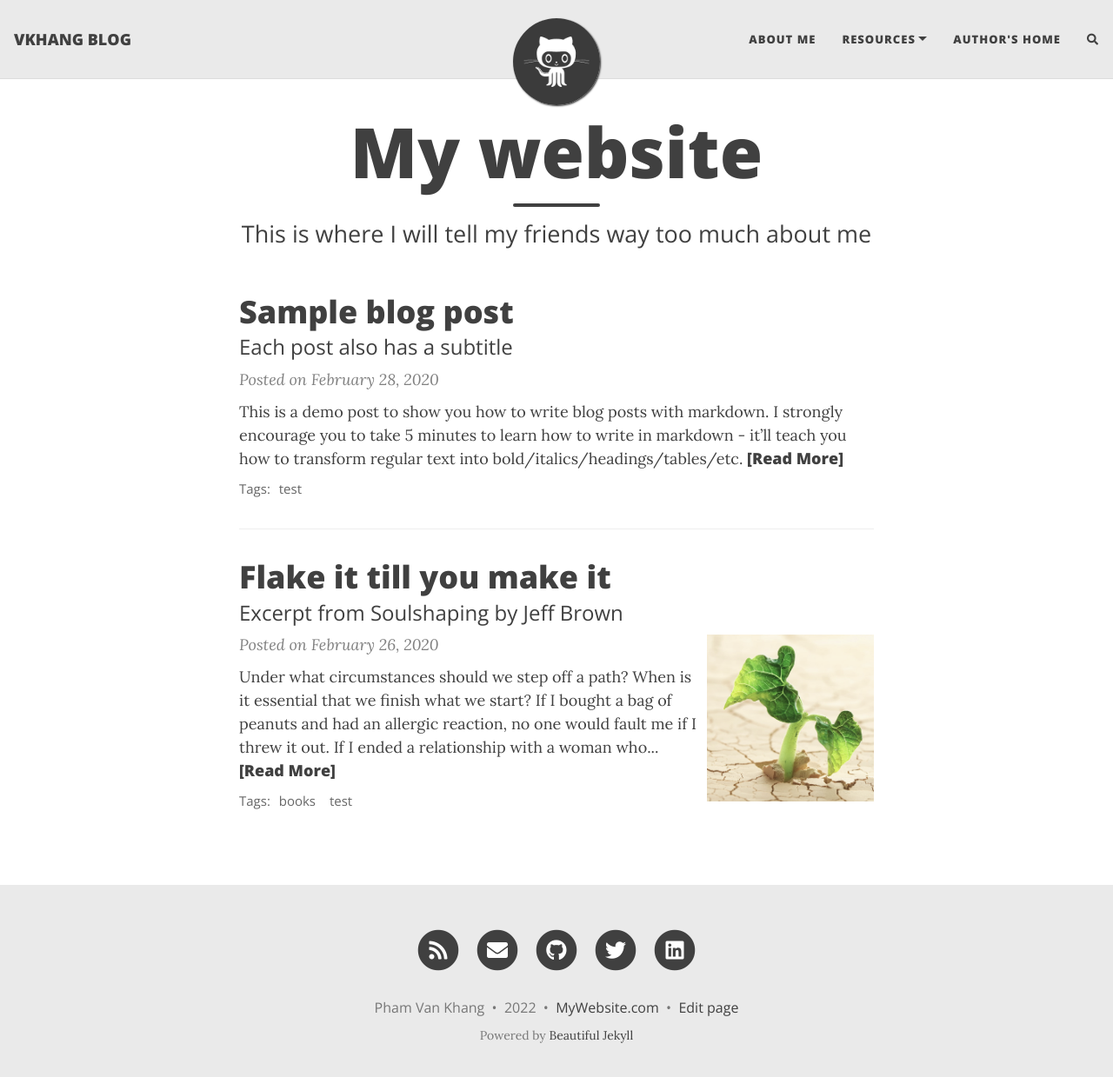
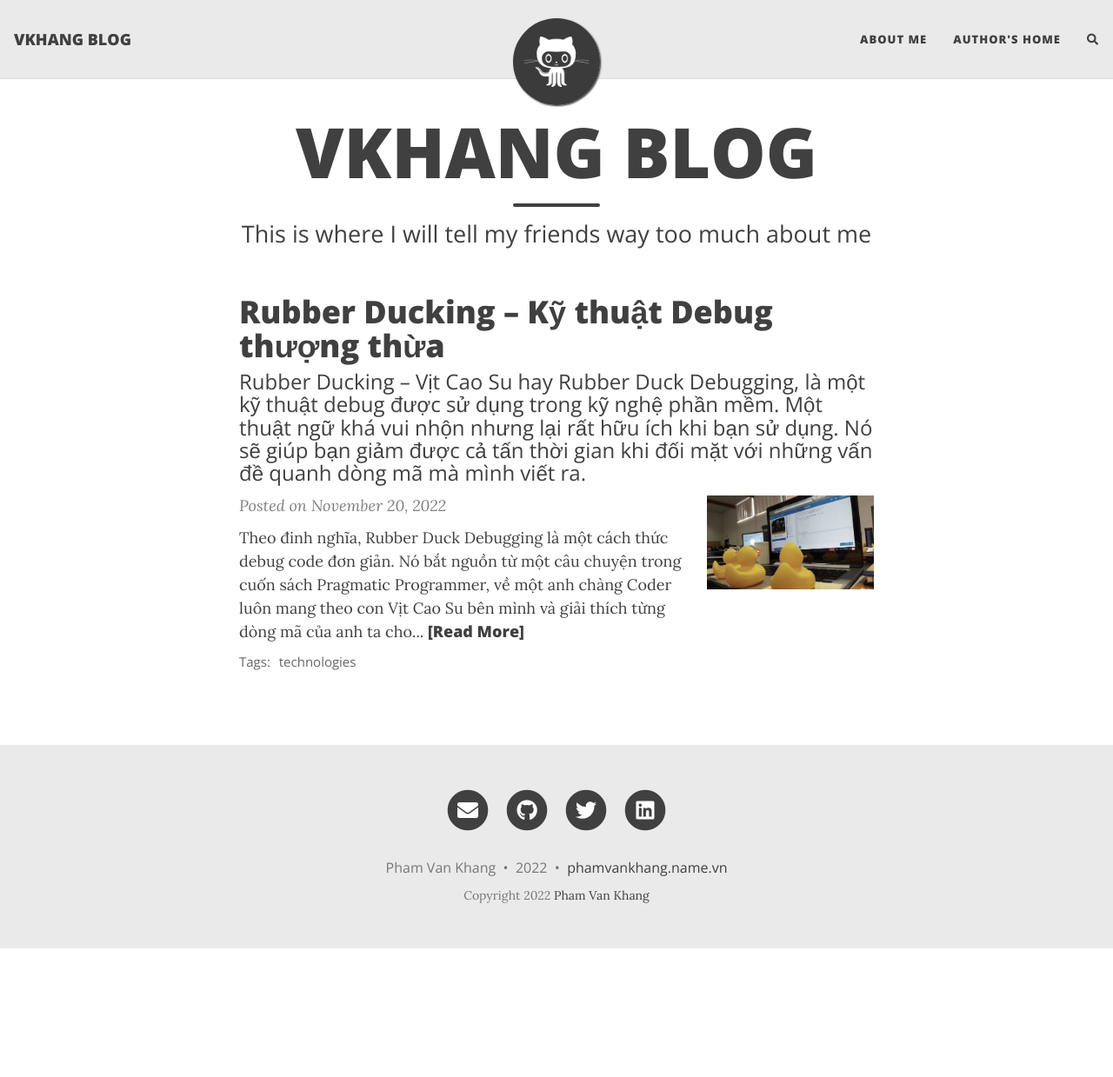
Before and after one commit to vkhangstack/vkhangstack.github.io, a Jekyll site: the page built from index.html, in a window 1280 px wide and 1252 px high. Shown: the top 1239 px of the window at 87% size. Built offline with Jekyll 4.4.1, drawn with Linux system fonts in a browser that asks for light colours; nearby versions of some CDN libraries; the list of posts is cut into pages by our own code; comment, search, counter and statistics services are not loaded.

Commit message:
Edit and push content

````diff
--- a/_config.yml
+++ b/_config.yml
@@ -21,9 +21,9 @@ author: Pham Van Khang
 
 navbar-links:
   About Me: "aboutme"
-  Resources:
-    - Beautiful Jekyll: "https://phamvankhang.name.vn"
-    - Learn markdown: "https://www.markdowntutorial.com/"
+  # Resources:
+  #   - Beautiful Jekyll: "https://phamvankhang.name.vn"
+  #   - Learn markdown: "https://www.markdowntutorial.com/"
   Author's home: "https://phamvankhang.name.vn"
 
 ################
@@ -49,7 +49,7 @@ round-avatar: true
 # Uncomment the links you want to show and add your information to each one.
 social-network-links:
   email: "phamvankhang.tvi@gmail.com"
-  rss: true # remove this line if you don't want to show an RSS link at the bottom
+  rss: false # remove this line if you don't want to show an RSS link at the bottom
   # facebook: deanattali
   github: vkhangstack
   twitter: hx10r
@@ -93,7 +93,7 @@ share-links-active:
 
 # How to display the link to your website in the footer
 # Remove this if you don't want a link in the footer
-url-pretty: "MyWebsite.com"
+url-pretty: "phamvankhang.name.vn"
 
 # Excerpt word length - Truncate the excerpt of each post on the feed page to the specified number of words
 excerpt_length: 50
@@ -108,7 +108,7 @@ feed_show_tags: true
 post_search: true
 
 # Add a button in the footer to edit the current page. Only works if your website is hosted on GitHub
-edit_page_button: true
+edit_page_button: false
 
 # Allow sub-menu items (second-level navigation menu items) to be longer than the top-level menu
 # If this setting is off, then long sub-menu words might get cut off
@@ -162,7 +162,7 @@ footer-hover-col: "#0085A1"
 #gtag: ""
 
 # Fill in your Google Analytics ID to track your website using Google Analytics
-#google_analytics: ""
+google_analytics: "G-7E1DXJDMD6"
 
 # Fill in your Cloudflare Analytics beacon token to track your website using Cloudflare Analytics
 #cloudflare_analytics: ""
--- a/_includes/footer.html
+++ b/_includes/footer.html
@@ -20,26 +20,30 @@
           {% if site.url-pretty %}
           &nbsp;&bull;&nbsp;
           <span class="author-site">
-          <a href="{% if site.url-canonical %}{{ site.url-canonical }}{% else %}{{ '' | absolute_url }}{% endif %}">{{ site.url-pretty }}</a>
+            <a href="{% if site.url-canonical %}{{ site.url-canonical }}{% else %}{{ '' | absolute_url }}{% endif %}">{{
+              site.url-pretty }}</a>
           </span>
           {% endif %}
 
           {% if site.matomo %}
           {% if site.matomo.opt-out %}
           &nbsp;&bull;&nbsp;
-          <a href="http://{{- site.matomo.uri -}}/index.php?module=CoreAdminHome&action=optOut" target="_blank" class="text_muted">Do-not-Track</a>
+          <a href="http://{{- site.matomo.uri -}}/index.php?module=CoreAdminHome&action=optOut" target="_blank"
+            class="text_muted">Do-not-Track</a>
           {% endif %}
           {% endif%}
 
           {% if site.edit_page_button and site.github.repository_url %}
           &nbsp;&bull;&nbsp;
-        <a title="Edit this page on GitHub" href="{{ site.github.repository_url }}/edit/{{ site.github.source.branch }}/{{ page.path }}" class="text_muted">Edit page</a>
+          <a title="Edit this page on GitHub"
+            href="{{ site.github.repository_url }}/edit/{{ site.github.source.branch }}/{{ page.path }}"
+            class="text_muted">Edit page</a>
           {% endif%}
 
         </p>
         {% unless site.remove-ads %}<p class="theme-by text-muted">
-        Powered by
-        <a href="https://beautifuljekyll.com">Beautiful Jekyll</a>
+          Copyright 2022
+          <a href="https://phamvankhang.name.vn">Pham Van Khang</a>
         </p>{% endunless %}
       </div>
     </div>
--- a/_posts/2020-02-26-flake-it-till-you-make-it.md
+++ /dev/null
@@ -1,17 +0,0 @@
----
-layout: post
-title: Flake it till you make it
-subtitle: Excerpt from Soulshaping by Jeff Brown
-cover-img: /assets/img/path.jpg
-thumbnail-img: /assets/img/thumb.png
-share-img: /assets/img/path.jpg
-tags: [books, test]
----
-
-Under what circumstances should we step off a path? When is it essential that we finish what we start? If I bought a bag of peanuts and had an allergic reaction, no one would fault me if I threw it out. If I ended a relationship with a woman who hit me, no one would say that I had a commitment problem. But if I walk away from a seemingly secure route because my soul has other ideas, I am a flake?
-
-The truth is that no one else can definitively know the path we are here to walk. It’s tempting to listen—many of us long for the omnipotent other—but unless they are genuine psychic intuitives, they can’t know. All others can know is their own truth, and if they’ve actually done the work to excavate it, they will have the good sense to know that they cannot genuinely know anyone else’s. Only soul knows the path it is here to walk. Since you are the only one living in your temple, only you can know its scriptures and interpretive structure.
-
-At the heart of the struggle are two very different ideas of success—survival-driven and soul-driven. For survivalists, success is security, pragmatism, power over others. Success is the absence of material suffering, the nourishing of the soul be damned. It is an odd and ironic thing that most of the material power in our world often resides in the hands of younger souls. Still working in the egoic and material realms, they love the sensations of power and focus most of their energy on accumulation. Older souls tend not to be as materially driven. They have already played the worldly game in previous lives and they search for more subtle shades of meaning in this one—authentication rather than accumulation. They are often ignored by the culture at large, although they really are the truest warriors.
-
-A soulful notion of success rests on the actualization of our innate image. Success is simply the completion of a soul step, however unsightly it may be. We have finished what we started when the lesson is learned. What a fear-based culture calls a wonderful opportunity may be fruitless and misguided for the soul. Staying in a passionless relationship may satisfy our need for comfort, but it may stifle the soul. Becoming a famous lawyer is only worthwhile if the soul demands it. It is an essential failure if you are called to be a monastic this time around. If you need to explore and abandon ten careers in order to stretch your soul toward its innate image, then so be it. Flake it till you make it.
--- a/_posts/2020-02-28-test-markdown.md
+++ /dev/null
@@ -1,78 +0,0 @@
----
-layout: post
-title: Sample blog post
-subtitle: Each post also has a subtitle
-gh-repo: daattali/beautiful-jekyll
-gh-badge: [star, fork, follow]
-tags: [test]
-comments: true
----
-
-This is a demo post to show you how to write blog posts with markdown.  I strongly encourage you to [take 5 minutes to learn how to write in markdown](https://markdowntutorial.com/) - it'll teach you how to transform regular text into bold/italics/headings/tables/etc.
-
-**Here is some bold text**
-
-## Here is a secondary heading
-
-Here's a useless table:
-
-| Number | Next number | Previous number |
-| :------ |:--- | :--- |
-| Five | Six | Four |
-| Ten | Eleven | Nine |
-| Seven | Eight | Six |
-| Two | Three | One |
-
-
-How about a yummy crepe?
-
-![Crepe](https://s3-media3.fl.yelpcdn.com/bphoto/cQ1Yoa75m2yUFFbY2xwuqw/348s.jpg)
-
-It can also be centered!
-
-![Crepe](https://s3-media3.fl.yelpcdn.com/bphoto/cQ1Yoa75m2yUFFbY2xwuqw/348s.jpg){: .mx-auto.d-block :}
-
-Here's a code chunk:
-
-~~~
-var foo = function(x) {
-  return(x + 5);
-}
-foo(3)
-~~~
-
-And here is the same code with syntax highlighting:
-
-```javascript
-var foo = function(x) {
-  return(x + 5);
-}
-foo(3)
-```
-
-And here is the same code yet again but with line numbers:
-
-{% highlight javascript linenos %}
-var foo = function(x) {
-  return(x + 5);
-}
-foo(3)
-{% endhighlight %}
-
-## Boxes
-You can add notification, warning and error boxes like this:
-
-### Notification
-
-{: .box-note}
-**Note:** This is a notification box.
-
-### Warning
-
-{: .box-warning}
-**Warning:** This is a warning box.
-
-### Error
-
-{: .box-error}
-**Error:** This is an error box.
--- /dev/null
+++ b/_posts/2022-11-20-rubber-ducking.md
@@ -0,0 +1,26 @@
+---
+layout: post
+title: Rubber Ducking – Kỹ thuật Debug thượng thừa
+subtitle: Rubber Ducking – Vịt Cao Su hay Rubber Duck Debugging, là một kỹ thuật debug được sử dụng trong kỹ nghệ phần mềm. Một thuật ngữ khá vui nhộn nhưng lại rất hữu ích khi bạn sử dụng. Nó sẽ giúp bạn giảm được cả tấn thời gian khi đối mặt với những vấn đề quanh dòng mã mà mình viết ra.
+cover-img: /assets/img/duck.jpeg
+thumbnail-img: /assets/img/duck.jpeg
+share-img: /assets/img/duck.jpeg
+tags: [technologies]
+---
+
+Theo đinh nghĩa, Rubber Duck Debugging là một cách thức debug code đơn giản. Nó bắt nguồn từ một câu chuyện trong cuốn sách Pragmatic Programmer, về một anh chàng Coder luôn mang theo con Vịt Cao Su bên mình và giải thích từng dòng mã của anh ta cho con Vịt Cao Su ấy.
+
+Phương pháp xoay quanh ý tưởng này rất đơn giản, bạn cố gắng giải thích code của mình cho những vật vô tri, tỉ dụ con Vịt Cao Su. Điều này giúp bạn phá vỡ những vấn đề mà bạn đang cố hoàn thiện với dòng code của mình. Bằng cách này, bạn thoát ra khỏi khuôn suy nghĩ của bạn, và thực sự giải thích những gì đang xảy ra với code của bạn. Bặp cách lặp đi lặp lại kỹ thuật Rubber Ducking, lập trình viên có thể xử lý được vấn đề mà không cần phải Google nó.
+
+Lưu ý một chút, thay vì giải thích code của bạn với con Vịt Sao Su, bạn hoàn toàn có thể giải thích nó với đồng nghiệp hoặc bạn bè của bạn, những người có thể sẽ đưa ra lời khuyên hữu ích cho bạn nếu như họ đã từng gặp vấn đề tương tự. Bạn thực sự không biết ai đã gặp vấn đề tương tự chưa, nhưng hãy cố thử giải thích cho họ về cách hoạt động của code bạn viết ra.
+
+Nhìn chung, Vịt Cao Su là một thứ không có kinh nghiệm về code, giải thích cho nó hiểu cũng giống như bạn giải thích cho một người không biết gì về viết mã. Việc giải thích này giúp cho bạn vận dụng những từ ngữ dễ hiểu, phi kỹ thuật, những liên tưởng tới vấn đề và tránh những chi tiết không cần thiết khi xử lý vấn đề (Ví dụ quá tập trung vào 1 thuật ngữ chuyên ngành).
+
+Nào bây giờ hãy cùng thực hành, giải thích cho con Vịt Cao Su của bạn hiểu về đoạn code mà bạn đang viết và vấn đề bạn đang gặp phải. Nếu không có Vịt, hãy thử giải thích với cái cây trên bàn của bạn hoặc Comtor trong dự án của bạn. Tôi đã dừng dành gần 1 tiếng đồng hồ để giải thích về dự án và các thuật ngữ dùng cho việc coding cho một bạn Comtor chưa có kiến thức gì về IT.
+
+Có một số cách mà tôi cũng hay thử như:
+
+- Khi không thể giải quyết được vấn đề, hãy đi ra ngoài làm cốc trà đá, hoặc chợp mắt 1 chút.
+- Nếu gặp vấn đề về Code, hãy gọi một ai đó ra ngồi cạnh bạn, cố giải thích cho họ hiểu các bước mà bạn đã thực hiện với code, mô tả đầu ra mong muốn và vấn đề mà bạn đang gặp phải.
+
+Hy vọng bài viết sẽ hữu ích với bạn.
--- a/index.html
+++ b/index.html
@@ -1,5 +1,5 @@
 ---
 layout: home
-title: My website
+title: VKHANG BLOG
 subtitle: This is where I will tell my friends way too much about me
 ---
````
Also changed, not shown: aboutme.md (+1 -1 lines), assets/img/duck.jpeg (added). Lines whose indentation alone changed are shown as unchanged.
